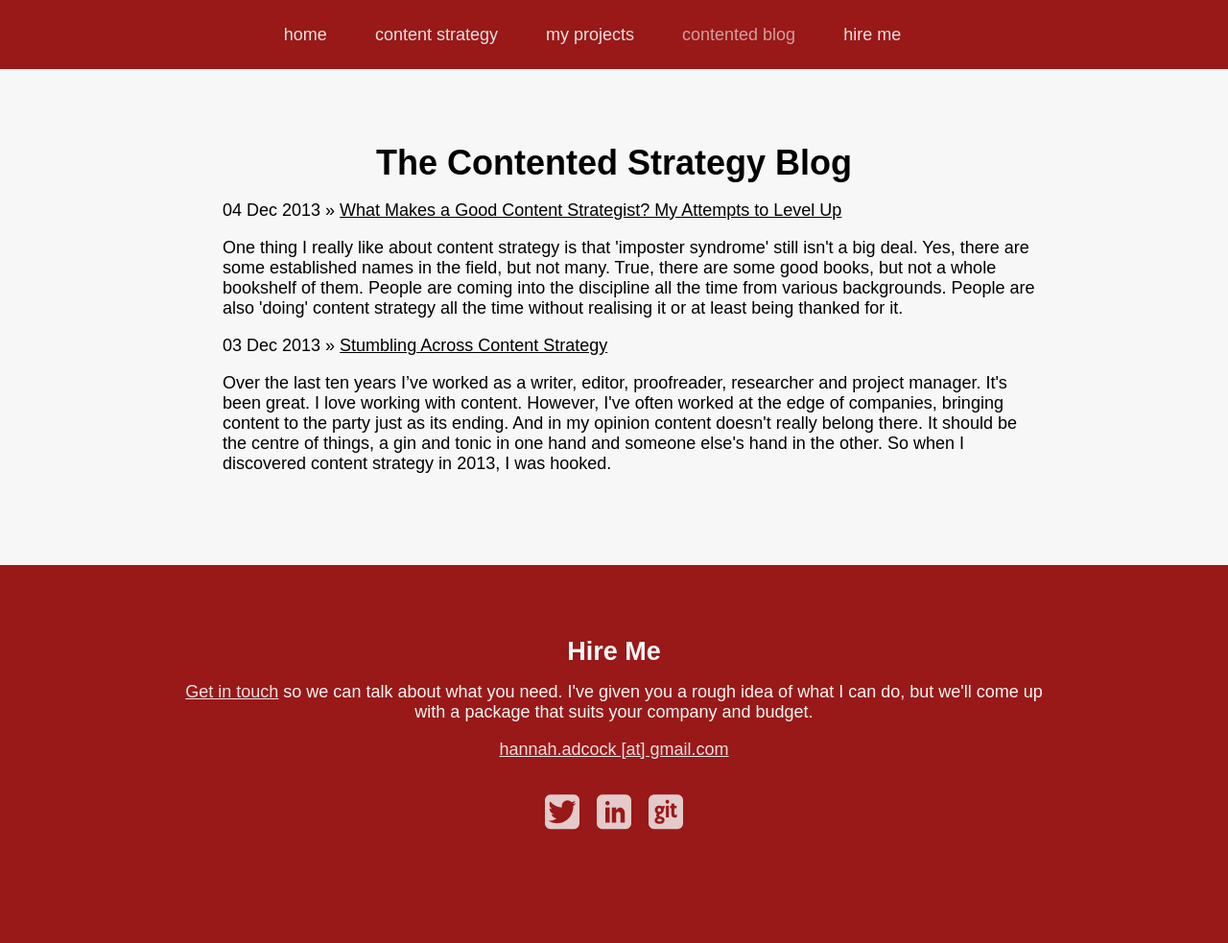
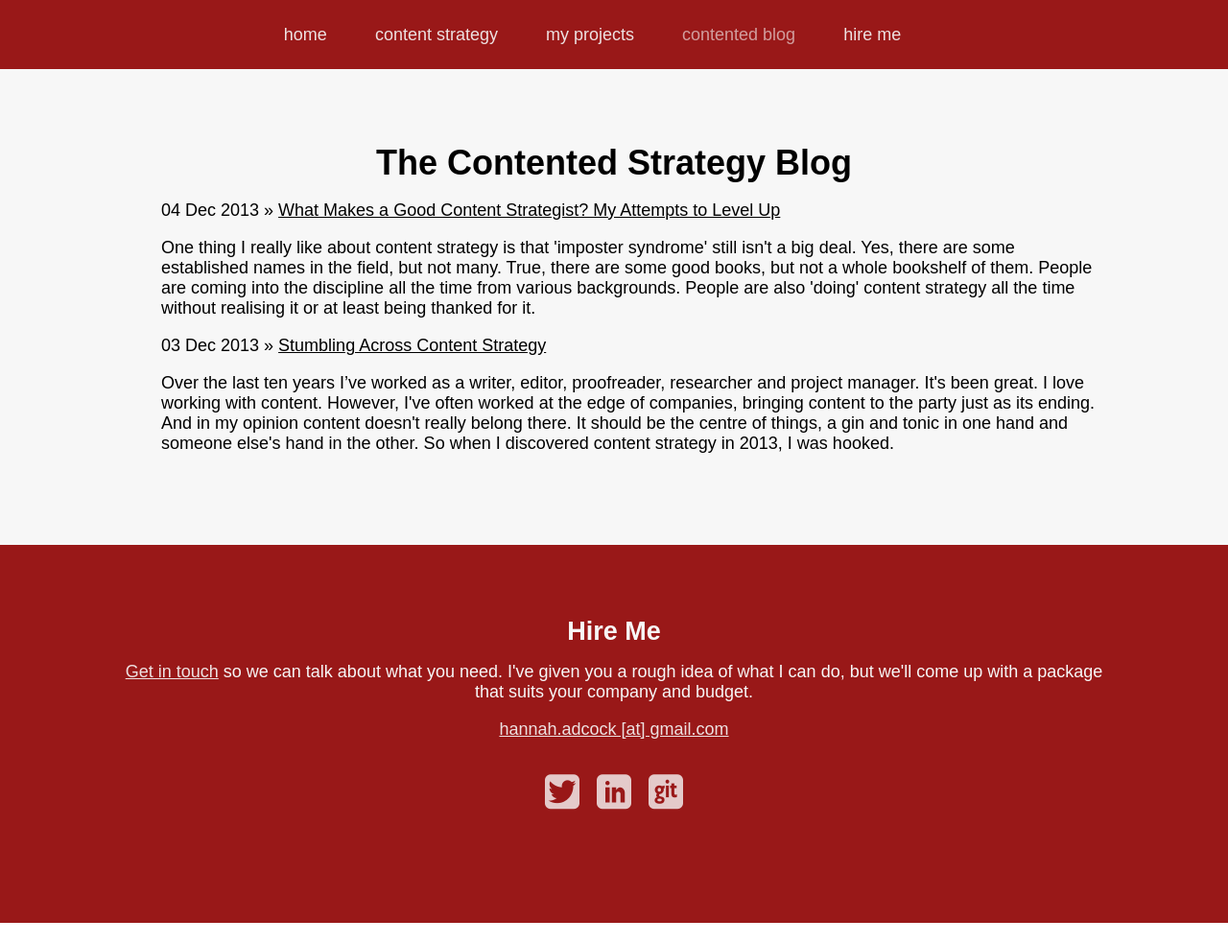
Before and after one commit to smokingpun/smokingpun.github.io, a Jekyll site: the page built from blog/index.html, in a window 1280 px wide. Shown: the whole page at 96% size. Built offline with Jekyll 4.4.1, drawn with Linux system fonts in a browser that asks for light colours; nearby versions of some CDN libraries; some web fonts are replaced; Markdown is read by kramdown in place of the engine named in the settings; the list of posts is cut into pages by our own code; after the commit the page ends 962 px from its top, so only the background shows below that.

Commit message:
changes to margins

```diff
--- a/css/style.css
+++ b/css/style.css
@@ -106,23 +106,17 @@ h2 {
 	padding: 6% 0 0 0;
 }
 .my_projects {
-	padding: 6% 10%;
+	padding: 6% 10% 6% 10%;
 	background-color: rgb(201,209,211);
-	padding-left: 15%;
-	padding-right: 15%;
 }
 .blog {
-	padding: 6% 10%;
+	padding: 6% 10% 6% 10%;
 	background-color: rgb(247,247,247);
-	padding-left: 15%;
-	padding-right: 15%;
 }
 .hire_me {
-	padding: 6% 10%;
+	padding: 6% 10% 6% 10%;
 	background-color: rgb(153,24,24);
 	color: rgb(247,247,247);
-	padding-left: 15%;
-	padding-right: 15%;
 }
 a.button_hire_me {
 	background-color:rgb(247,247,247);
@@ -319,9 +313,17 @@ a.button_return_to_top, a.button_hire_me, a.button_find_out_more {
 		font-size: 18px;
 	}
 
-	.blog, .blog .posts, .my_projects, .hire_me {
-		padding: 4% 3%;
+	.blog, .my_projects, .hire_me, .journey {
+		padding: 4% 4%;
 		width: inherit;
+	}
+	ul.posts {
+		padding-left: 0;
+		padding-right: 0;
+	}
+
+	.journey_analysis p, .journey_strategy p {
+		padding-left: 0;
 	}
 
 	a.button_hire_me, a.button_find_out_more, a.button_return_to_top {
```
